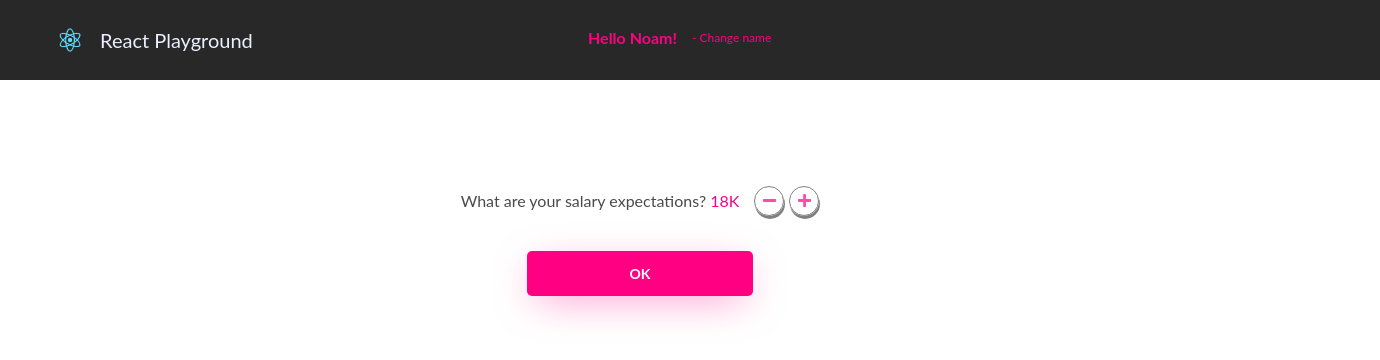
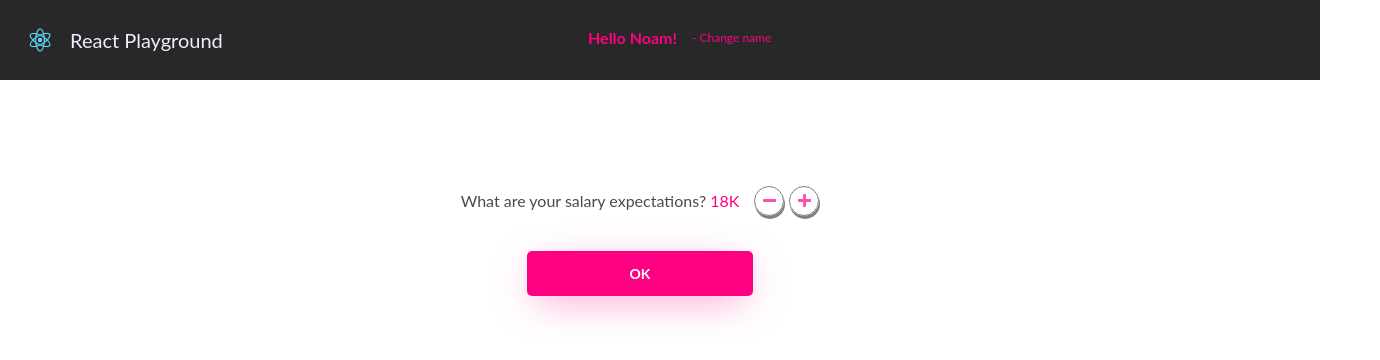
Before and after one commit to nmkleiner/react-playground, a React (Create React App) app: page / in a window 1280 px wide. Shown: the top 360 px of the page, 1380 px wide, since content can reach past the window. Built offline with nearby package versions, Linux system fonts and the light colour scheme.

Commit message:
fixed app width

```diff
--- a/src/App.js
+++ b/src/App.js
@@ -6,7 +6,7 @@ import PlaygroundPage from "./Pages/PlaygroundPage/PlaygroundPage";
 
 function App() {
     return (
-        <div>
+        <div className="app">
             <Header/>
             <PlaygroundPage/>
         </div>
--- a/src/App.scss
+++ b/src/App.scss
@@ -51,6 +51,10 @@ table {
   border-spacing: 0;
 }
 
+.app {
+  width: 100%;
+}
+
 
 .pointer {
   cursor: pointer;
--- a/src/Layouts/Header/style.scss
+++ b/src/Layouts/Header/style.scss
@@ -5,5 +5,5 @@
     height: 80px;
     align-items: center;
     background-color: #282828;
-    padding: 0 50px;
+    padding: 0 20px;
 }
```
